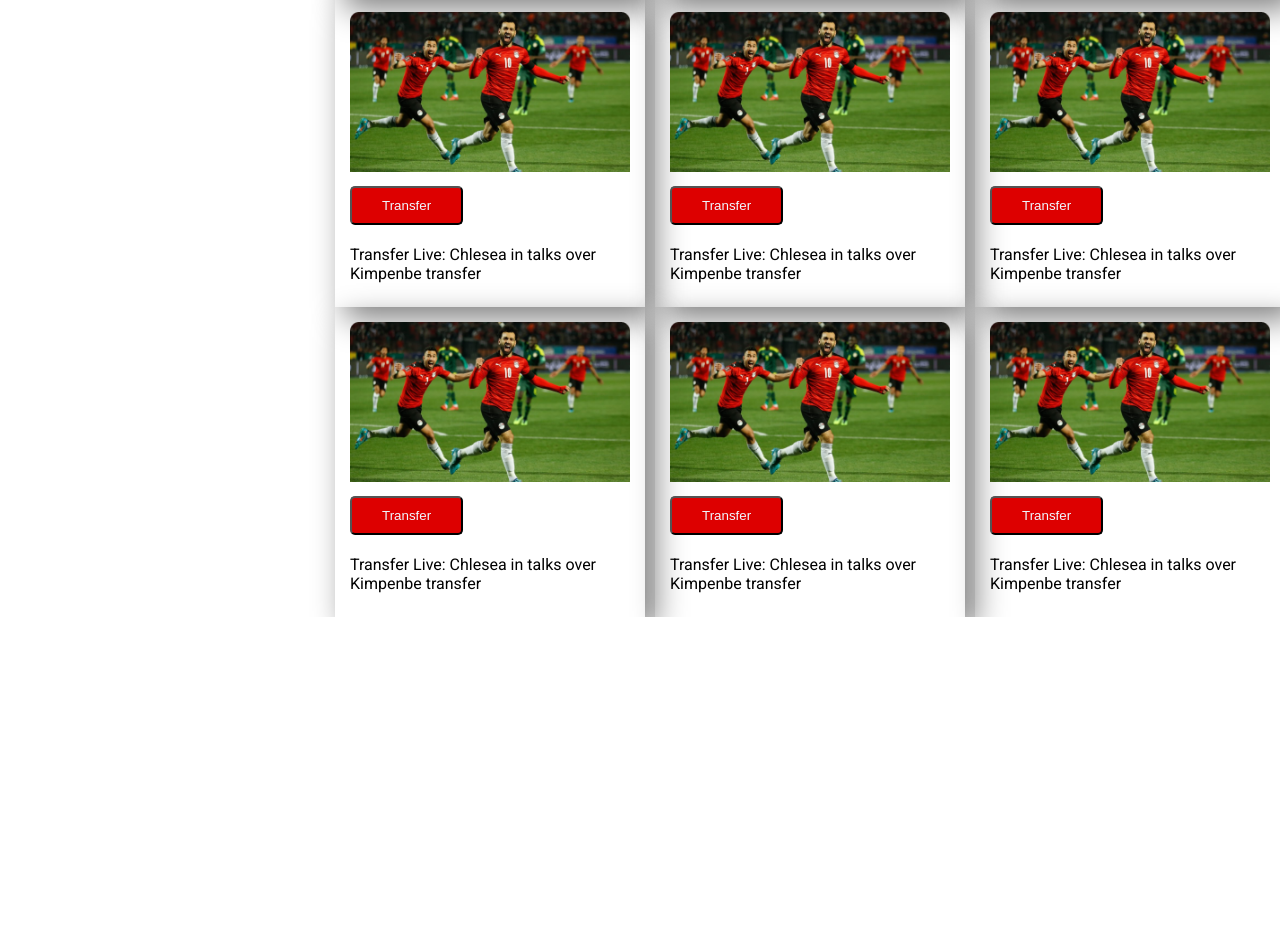
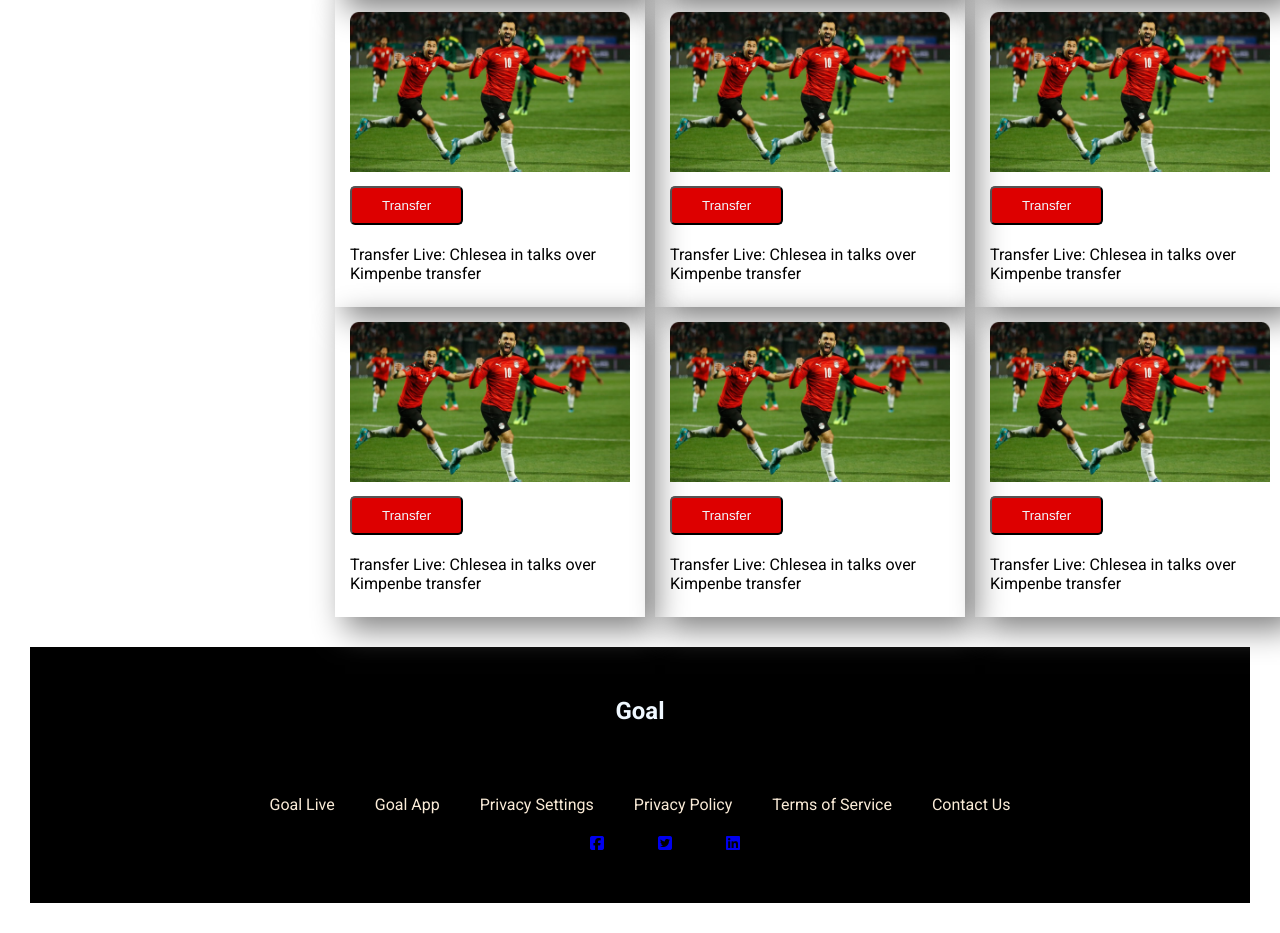
Before and after one commit to Rasel91/responsive-web-tutorial, a plain HTML site: page index.html in a window 1280 px wide. Shown: the part 942-1875 px from the top of the page. Before the commit the page ends 1559 px from the top, so only its background shows below. Drawn offline with Linux system fonts and the light colour scheme.

Commit message:
socila icon add

```diff
--- a/index.html
+++ b/index.html
@@ -110,7 +110,37 @@
             </div>
 
         </section>
+
+
     </main>
+
+    <section>
+        <footer class="f-item">
+            <div>
+                <h1> Goal</h1>
+            </div>
+
+            <div class="footer_nav">
+                <ul>
+                    <li> <a href="">Contact Us</a></li>
+                    <li><a href="">Terms of Service</a></li>
+                    <li><a href=""> Privacy Policy</a></li>
+                    <li><a href="">Privacy Settings</a></li>
+                    <li><a href=""> Goal App</a></li>
+                    <li><a href=""> Goal Live</a></li>
+
+                </ul>
+            </div>
+            <div>
+                <a href="https://www.facebook.com/sheke.rasel.9"><i class="fa-brands fa-facebook-square filled"></i></a>
+                <a href="https://twitter.com/RaselSheke"><i class="fa-brands fa-twitter-square filled "></i></a>
+                <a href="https://www.linkedin.com/in/md-sheke-rasel-8786101a3/"><i
+                        class="fa-brands fa-linkedin filled "></i></a>
+
+            </div>
+        </footer>
+
+    </section>
 </body>
 
 </html>
--- a/styles/style.css
+++ b/styles/style.css
@@ -9,6 +9,9 @@ body{
 }
 p{
     margin-top: 20px;
+    font-size: 16px;
+}
+a{
     font-size: 16px;
 }
 .container{
@@ -126,3 +129,37 @@ middle-bar section style
     height: 160px;
     width: 280px;
  }
+ /*============= footer==============
+  */
+  .f-item{
+    margin: 30px;
+   padding: 50px;
+    display: flex;
+    justify-content: center;
+    align-items: center;
+    flex-direction: column;
+    /* height: 250px; */
+    color: aliceblue;
+    background-color: black;
+  }
+  .footer_nav{
+    margin-top: 50px;
+  }
+  .footer_nav>ul>li{
+    margin: 20px;
+    list-style-type: none;
+    float: right;
+    text-decoration: none;
+
+  }
+  .footer_nav>ul>li>a{
+    color: antiquewhite;
+    text-decoration: none;
+
+  }
+  /* socila media */
+.filled{
+
+    margin-left: 50px;
+
+  }
```
